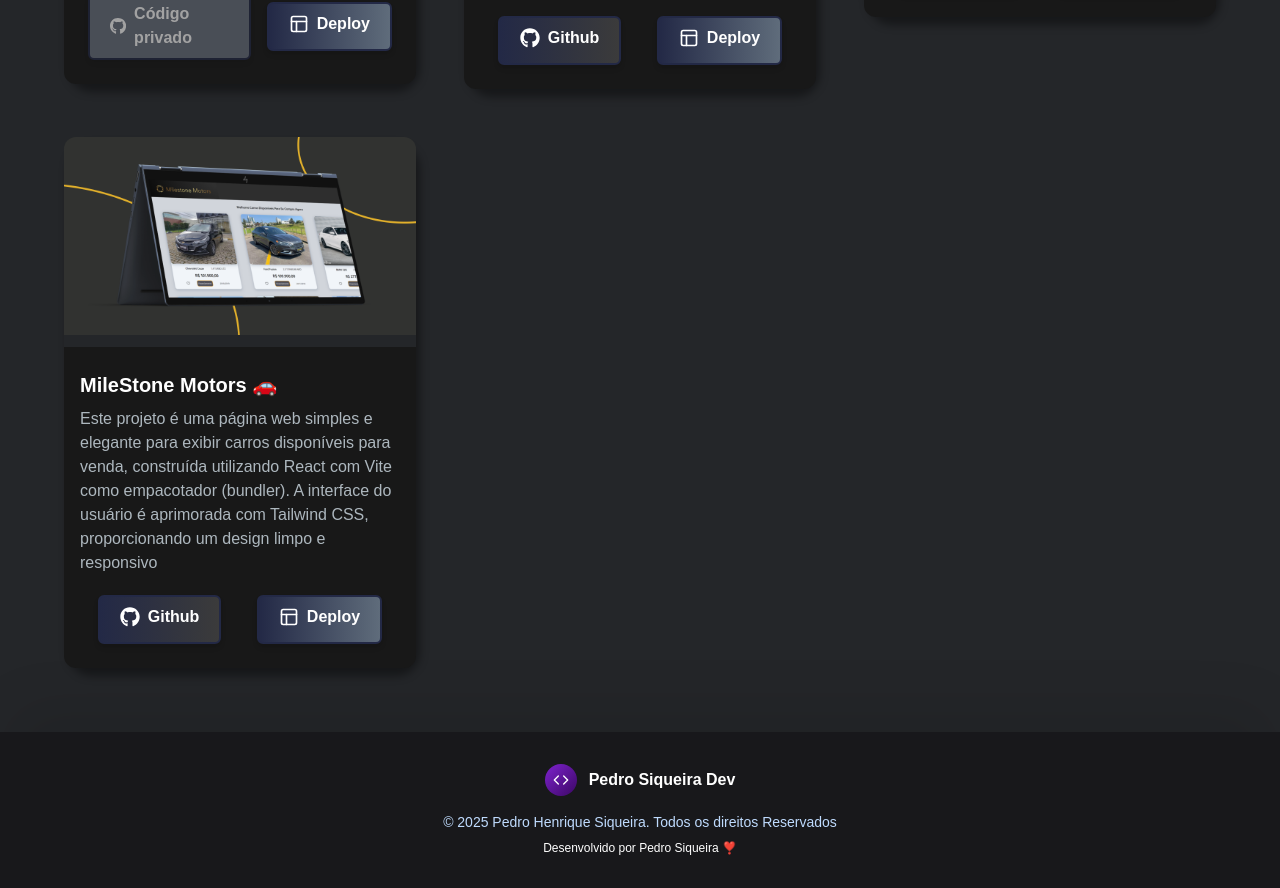
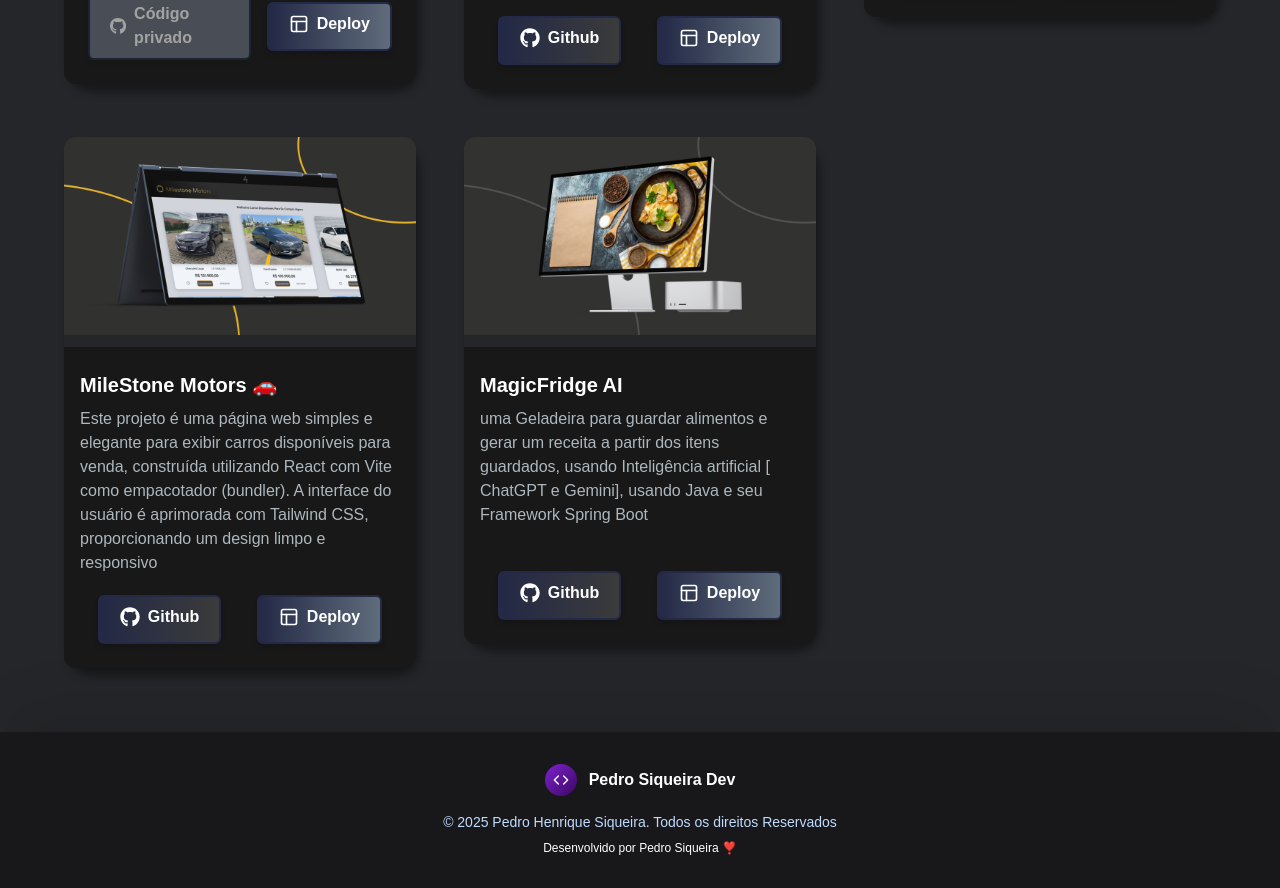
Before and after one commit to PedroHSiqueira/Next_Portifolio, a Next.js app: page / in a window 1280 px wide. Shown: the part 2560-3448 px from the top of the page. Built offline with nearby package versions, Linux system fonts and the light colour scheme.

Commit message:
Feat: Adição do Projeto MagicFridgeAI [Java10x]

```diff
--- a/src/components/ProjectsSection.tsx
+++ b/src/components/ProjectsSection.tsx
@@ -69,6 +69,15 @@ const dadosProjetos = [
     gitUrl: "https://github.com/PedroHSiqueira/Car-Sale-React.js",
     previewUrl: "https://car-sale-react-js.vercel.app/",
   },
+  {
+    id: 8,
+    titulo: "MagicFridge AI",
+    descricao: "uma Geladeira para guardar alimentos e gerar um receita a partir dos itens guardados, usando Inteligência artificial [ ChatGPT e Gemini], usando Java e seu Framework Spring Boot",
+    imagem: "/projects/receitas.jpg",
+    tag: ["Todos", "Backend"],
+    gitUrl: "https://github.com/PedroHSiqueira/MagicFridgeAI_BJ",
+    previewUrl: "https://github.com/PedroHSiqueira/MagicFridgeAI_BJ",
+  },
 ];
 
 const SecaoProjetos = () => {
```
Also changed, not shown: public/projects/receitas.jpg (added).
